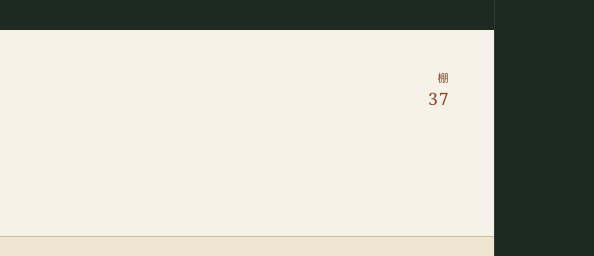
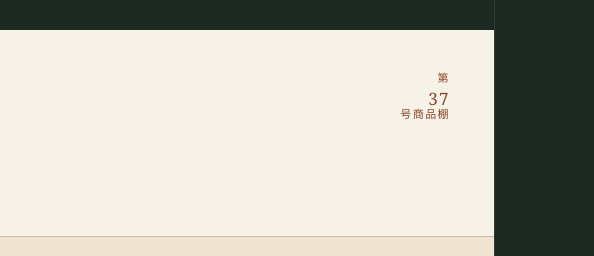
Before and after one commit to gammaray-hand/yorozu-shop, a website: page index.html in a window 1280 px wide. Shown: the top 256 px of the page, 686-1280 px from the left. Drawn offline with Linux system fonts and the light colour scheme.

Commit message:
Clarify shelf number label

```diff
--- a/index.html
+++ b/index.html
@@ -368,7 +368,7 @@ footer{
         <h1>よろず便利商店</h1>
       </div>
     </div>
-    <div class="shelf-number" aria-label="棚番号37">棚<strong>37</strong></div>
+    <div class="shelf-number" aria-label="第37号商品棚">第<strong>37</strong>号商品棚</div>
     <p class="lead">便利なだけで終わらない、使うたびに少し気分がよくなる道具を集めています。</p>
   </header>
 
```
